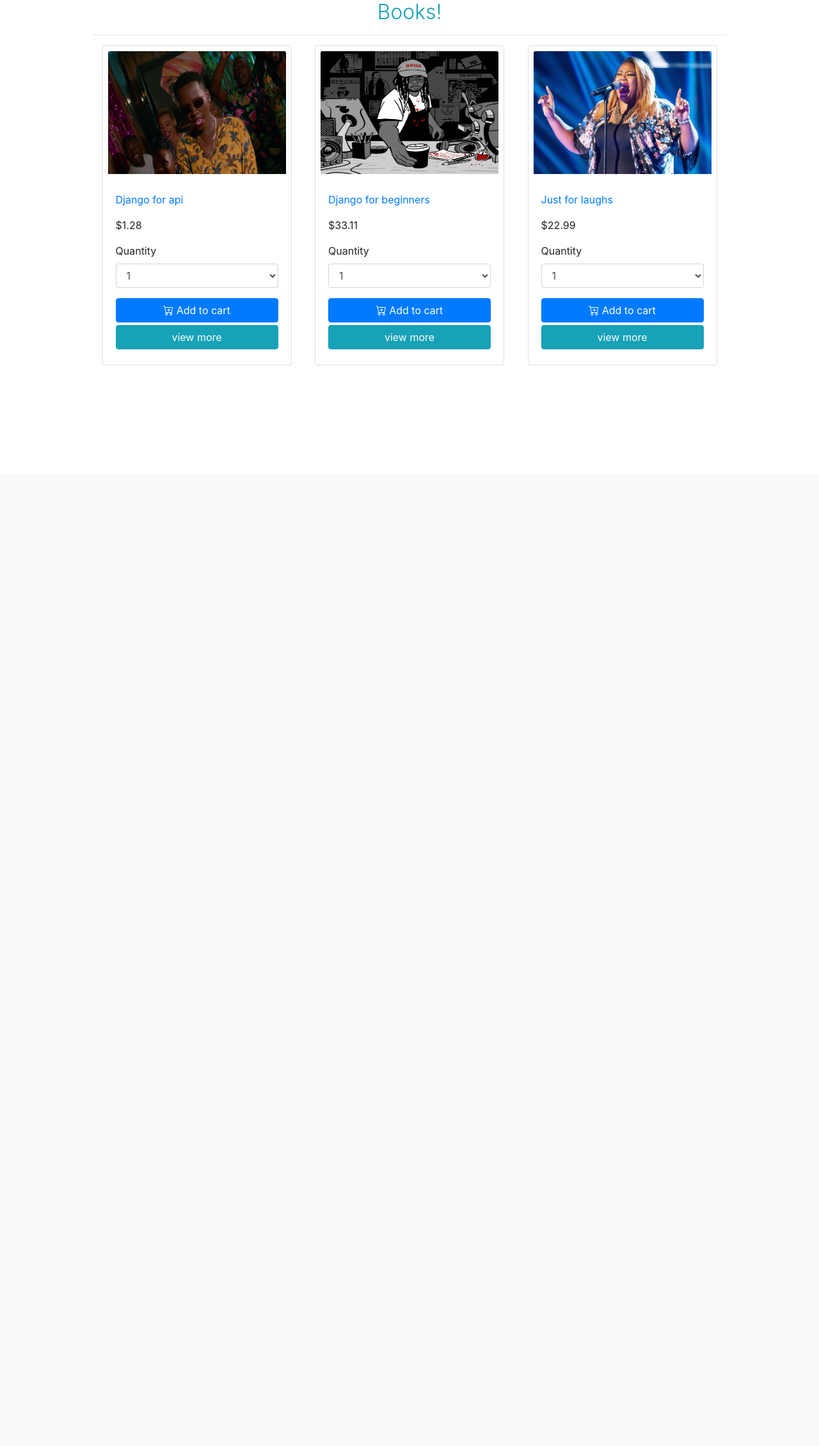
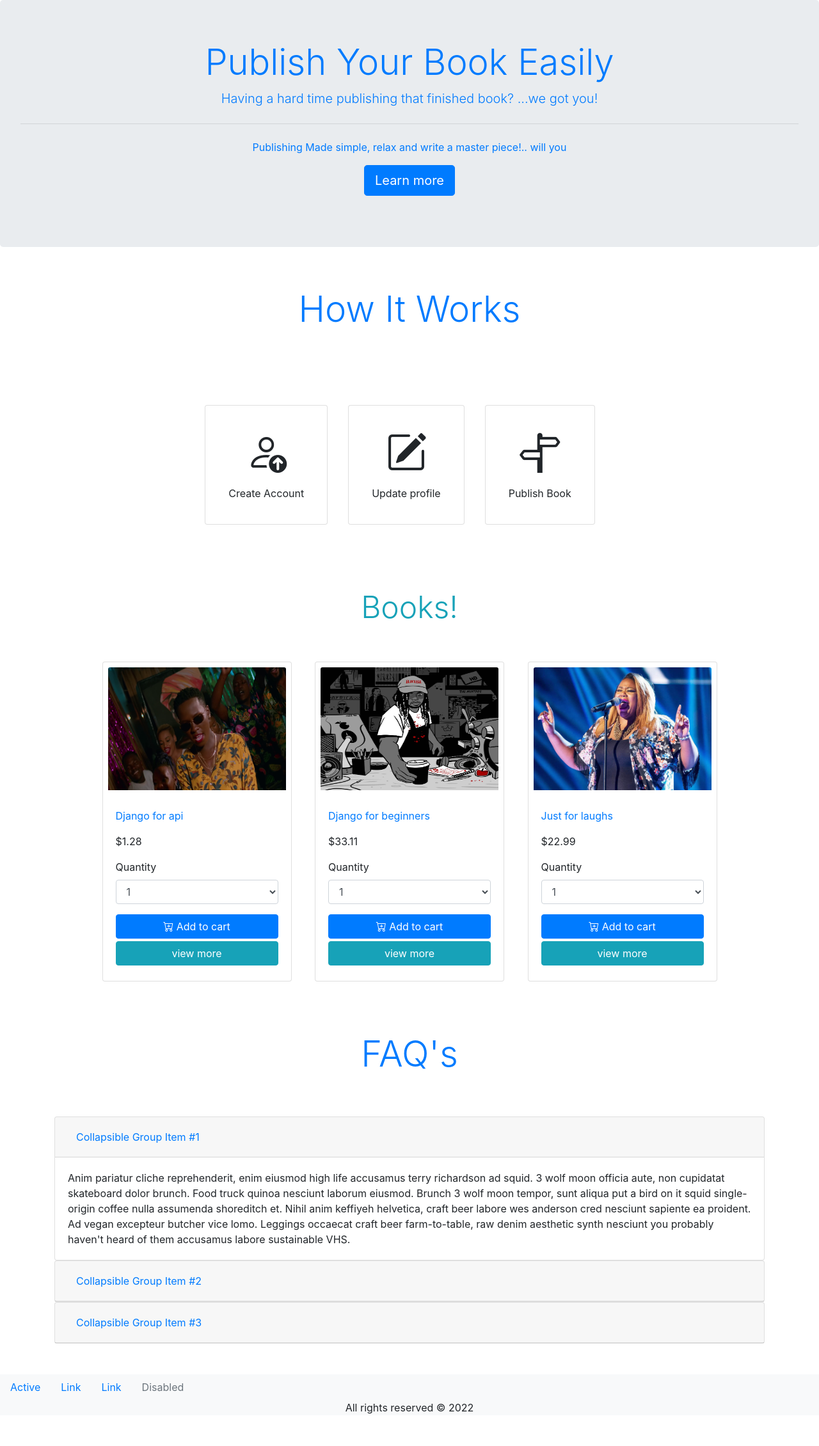
Before and after one commit to XessiveObserver/sellbooks, a Django app: page / in a window 1280 px wide. Shown: the part 58-2318 px from the top of the page at 64% size. Before the commit the page ends 629 px from the top, so only its background shows below. Run offline with Django 4.2, Linux system fonts and the light colour scheme; data comes from the database, SQL or seed files in the repository; both versions use the stored data as it was after the commit; parts of the project's set-up code (start-up, migrations or seed data) failed here and were passed over; some libraries are stand-ins or nearby versions.

Commit message:
styled index page.

```diff
--- a/core/templates/core/base.html
+++ b/core/templates/core/base.html
@@ -18,7 +18,7 @@
     {% bootstrap_javascript jquery='full' %}
 </head>
 
-<body>
+<body style="height: 100%;">
     <!-- Navbar -->
     <nav class="navbar navbar-expand-lg navbar-light bg-light">
         <div class="mr-auto">
@@ -41,12 +41,12 @@
                 <button class="btn dropdown-toggle" type="button" data-toggle="dropdown" aria-expanded="false">
                     <!-- Log out icon -->
                     {% if request.user.profile.photo_url %}
-                        <img src="{{ request.user.profile.photo_url}}" alt="profile photo" class="img-fluid"
-                            style="height: 1.5rem; width:1.5rem;">
-                        {% else %}
-                        <img src="{% static 'images/avatar.jpg'%}" alt="avatar" class="img-fluid"
+                    <img src="{{ request.user.profile.photo_url}}" alt="profile photo" class="img-fluid"
                         style="height: 1.5rem; width:1.5rem;">
-                        {% endif %}
+                    {% else %}
+                    <img src="{% static 'images/avatar.jpg'%}" alt="avatar" class="img-fluid"
+                        style="height: 1.5rem; width:1.5rem;">
+                    {% endif %}
                 </button>
                 <div class="dropdown-menu dropdown-menu-right dropdown-menu-sm">
                     <a class="dropdown-item text-capitalize nav-link" href="{% url 'users:dashboard' %}">
@@ -73,6 +73,25 @@
     {% endblock content %}
 
     <!-- footer -->
+    <footer class="bg-light my-5 text-center">
+        <ul class="nav">
+            <li class="nav-item">
+                <a class="nav-link active" href="#">Active</a>
+            </li>
+            <li class="nav-item">
+                <a class="nav-link" href="#">Link</a>
+            </li>
+            <li class="nav-item">
+                <a class="nav-link" href="#">Link</a>
+            </li>
+            <li class="nav-item">
+                <a class="nav-link disabled" href="#">Disabled</a>
+            </li>
+        </ul>
+        <p>
+            All rights reserved &copy; 2022
+        </p>
+    </footer>
 </body>
 
 </html>
--- a/core/templates/core/index.html
+++ b/core/templates/core/index.html
@@ -9,11 +9,44 @@ Books
 {% endif %}
 {% endblock title %}
 {% block content %}
+{% comment %} Index Hero Jumbotron. {% endcomment %}
+<div class="jumbotron text-center text-primary">
+  <h1 class="display-4">Publish Your Book Easily</h1>
+  <p class="lead">Having a hard time publishing that finished book? ...we got you!</p>
+  <hr class="my-4">
+  <p>Publishing Made simple, relax and write a master piece!.. will you</p>
+  <p class="lead">
+    <a class="btn btn-primary btn-lg" href="{% url 'core:about' %}" role="button">Learn more</a>
+  </p>
+</div>
+
+<h1 class="display-4 font-weight-light text-primary text-center m-5 p-3">How It Works</h1>
+
+<div class="row col-sm d-flex justify-content-center p-5">
+    <div class="card mx-3 my-1 p-3">
+        <div class="card-body text-center">
+            <h5 class="card-title" style="font-size: 4rem;"><i class="bi bi-person-up"></i></h5>
+            <p class="card-text">Create Account</p>
+        </div>
+    </div>
+    <div class="card mx-3 my-1 p-3">
+        <div class="card-body text-center">
+            <h5 class="card-title" style="font-size: 4rem;"><i class="bi bi-pencil-square"></i></h5>
+            <p class="card-text">Update profile</p>
+        </div>
+    </div>
+    <div class="card mx-3 my-1 p-3">
+        <div class="card-body text-center">
+            <h5 class="card-title" style="font-size: 4rem;"><i class="bi bi-signpost-split"></i></h5>
+            <p class="card-text">Publish Book</p>
+        </div>
+    </div>
+</div>
+
 
 <div class="d-flex justify-content-center col-sm">
                 <div>
-                    <h2 class="text-center display-4 text-info" style="font-size:2rem;">{% if genre %}Genre - {{ genre.name }} <hr />{% else %} Books!
-                    <hr />
+                    <h2 class="align-middle text-center display-4 text-info py-5" style="font-size:3rem;">{% if genre %}Genre - {{ genre.name }} <hr />{% else %} Books!
                         {% endif %}
                     </h2>
                         {% for book in books %}
@@ -50,5 +83,53 @@ Books
 
                         {% endfor %}
                 </div>
-            </div>
+</div>
+
+{% comment %} FAQ's {% endcomment %}
+<h1 class="display-4 font-weight-light text-primary text-center m-5 p-3">FAQ's</h1>
+<div id="accordion" class="container">
+  <div class="card">
+    <div class="card-header" id="headingOne">
+      <h5 class="mb-0">
+        <button class="btn btn-link" data-toggle="collapse" data-target="#collapseOne" aria-expanded="true" aria-controls="collapseOne">
+          Collapsible Group Item #1
+        </button>
+      </h5>
+    </div>
+
+    <div id="collapseOne" class="collapse show" aria-labelledby="headingOne" data-parent="#accordion">
+      <div class="card-body">
+        Anim pariatur cliche reprehenderit, enim eiusmod high life accusamus terry richardson ad squid. 3 wolf moon officia aute, non cupidatat skateboard dolor brunch. Food truck quinoa nesciunt laborum eiusmod. Brunch 3 wolf moon tempor, sunt aliqua put a bird on it squid single-origin coffee nulla assumenda shoreditch et. Nihil anim keffiyeh helvetica, craft beer labore wes anderson cred nesciunt sapiente ea proident. Ad vegan excepteur butcher vice lomo. Leggings occaecat craft beer farm-to-table, raw denim aesthetic synth nesciunt you probably haven't heard of them accusamus labore sustainable VHS.
+      </div>
+    </div>
+  </div>
+  <div class="card">
+    <div class="card-header" id="headingTwo">
+      <h5 class="mb-0">
+        <button class="btn btn-link collapsed" data-toggle="collapse" data-target="#collapseTwo" aria-expanded="false" aria-controls="collapseTwo">
+          Collapsible Group Item #2
+        </button>
+      </h5>
+    </div>
+    <div id="collapseTwo" class="collapse" aria-labelledby="headingTwo" data-parent="#accordion">
+      <div class="card-body">
+        Anim pariatur cliche reprehenderit, enim eiusmod high life accusamus terry richardson ad squid. 3 wolf moon officia aute, non cupidatat skateboard dolor brunch. Food truck quinoa nesciunt laborum eiusmod. Brunch 3 wolf moon tempor, sunt aliqua put a bird on it squid single-origin coffee nulla assumenda shoreditch et. Nihil anim keffiyeh helvetica, craft beer labore wes anderson cred nesciunt sapiente ea proident. Ad vegan excepteur butcher vice lomo. Leggings occaecat craft beer farm-to-table, raw denim aesthetic synth nesciunt you probably haven't heard of them accusamus labore sustainable VHS.
+      </div>
+    </div>
+  </div>
+  <div class="card">
+    <div class="card-header" id="headingThree">
+      <h5 class="mb-0">
+        <button class="btn btn-link collapsed" data-toggle="collapse" data-target="#collapseThree" aria-expanded="false" aria-controls="collapseThree">
+          Collapsible Group Item #3
+        </button>
+      </h5>
+    </div>
+    <div id="collapseThree" class="collapse" aria-labelledby="headingThree" data-parent="#accordion">
+      <div class="card-body">
+        Anim pariatur cliche reprehenderit, enim eiusmod high life accusamus terry richardson ad squid. 3 wolf moon officia aute, non cupidatat skateboard dolor brunch. Food truck quinoa nesciunt laborum eiusmod. Brunch 3 wolf moon tempor, sunt aliqua put a bird on it squid single-origin coffee nulla assumenda shoreditch et. Nihil anim keffiyeh helvetica, craft beer labore wes anderson cred nesciunt sapiente ea proident. Ad vegan excepteur butcher vice lomo. Leggings occaecat craft beer farm-to-table, raw denim aesthetic synth nesciunt you probably haven't heard of them accusamus labore sustainable VHS.
+      </div>
+    </div>
+  </div>
+</div>
 {% endblock content %}
```
Also changed, not shown: db.sqlite3.
